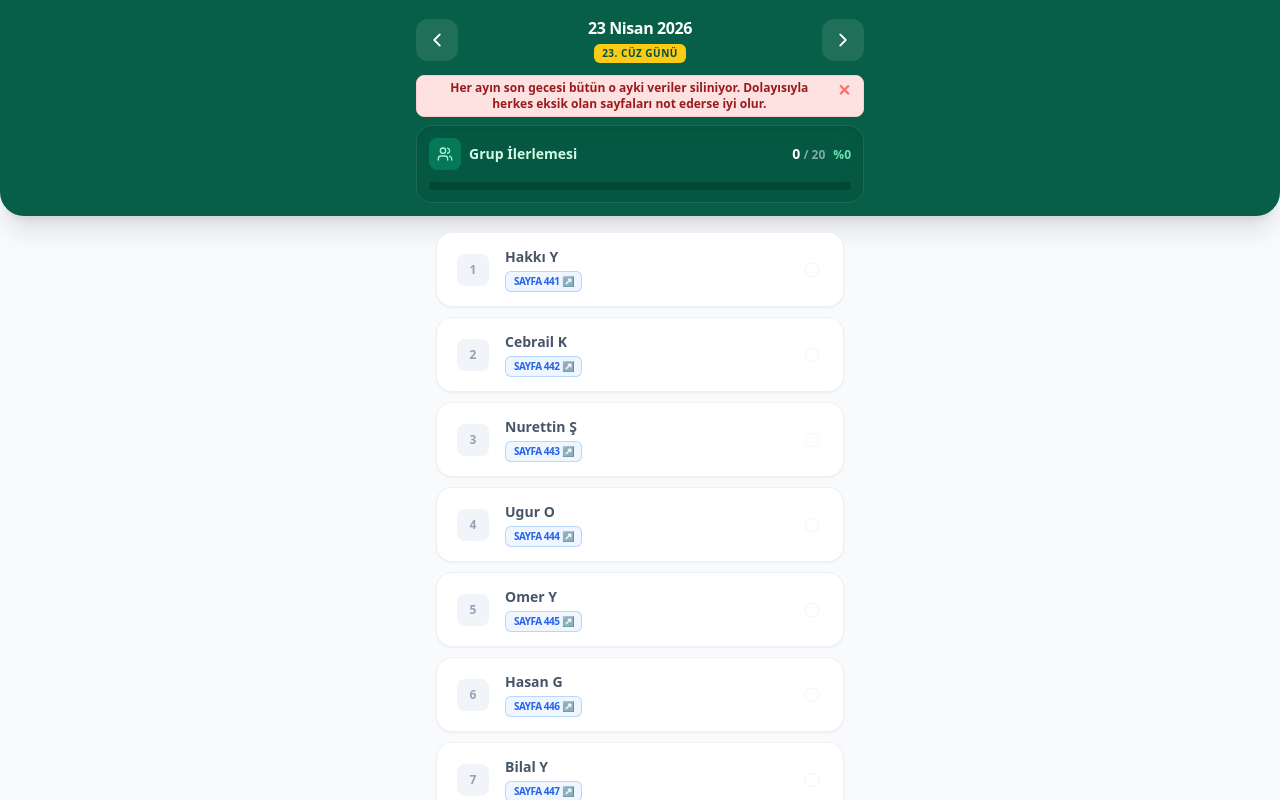
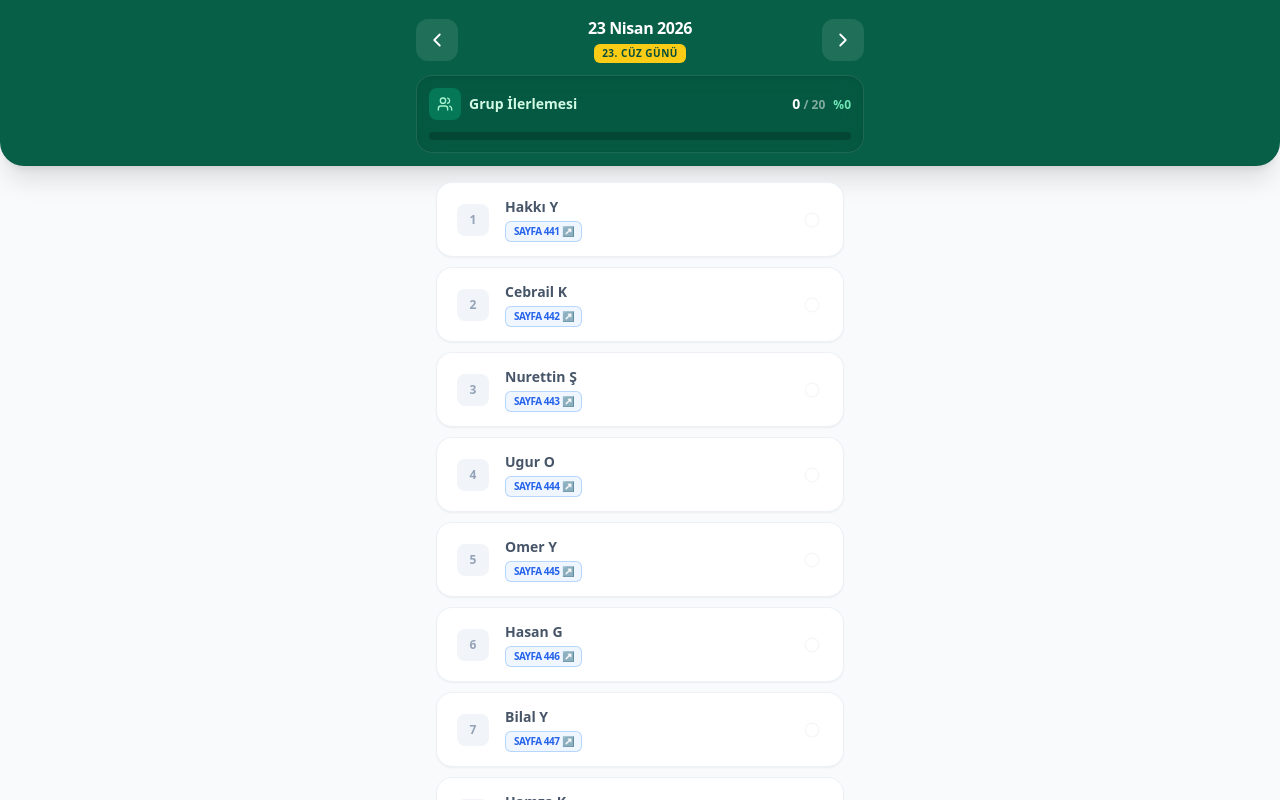
Before and after one commit to Recep-T/kk-app, a React (Vite) app: page / in a window 1280 px wide. Built offline with nearby package versions, Linux system fonts and the light colour scheme; no server answers; the database is empty; the HTML template or start-up script is replaced by a standard one.

Commit message:
fixed masth

```diff
--- a/src/App.jsx
+++ b/src/App.jsx
@@ -135,16 +135,6 @@ function App() {
   const completedCount = readings.filter(r => r.is_completed).length;
 
   const scrollRef = useRef(null);
-  const [showUyari, setShowUyari] = useState(() => {
-    const kapatildi = localStorage.getItem('uyariKapatildiTarih');
-    const bugun = new Date().toDateString();
-    return kapatildi !== bugun;
-  });
-
-  const closeUyari = () => {
-    localStorage.setItem('uyariKapatildiTarih', new Date().toDateString());
-    setShowUyari(false);
-  };
 
   return (
     <div className="h-screen flex flex-col bg-[#F8FAFC] font-sans">
@@ -170,13 +160,6 @@ function App() {
             </button>
           </div>
 
-          {/* Uyarı Notu */}
-          {showUyari && (
-            <div className="bg-red-100 text-red-800 text-xs font-semibold rounded-lg px-3 py-1 mb-2 border border-red-200 shadow-sm flex items-start gap-2">
-              <span className="flex-1 text-center">Her ayın son gecesi bütün o ayki veriler siliniyor. Dolayısıyla herkes eksik olan sayfaları not ederse iyi olur.</span>
-              <button onClick={closeUyari} className="shrink-0 text-red-400 hover:text-red-600 text-base leading-none mt-0.5">✕</button>
-            </div>
-          )}
 
           {/* İlerleme Çubuğu Seçilen Güne Göre Güncellenir */}
           <div className="bg-emerald-900/40 backdrop-blur-md p-3 rounded-2xl border border-white/10 shadow-inner">
```
